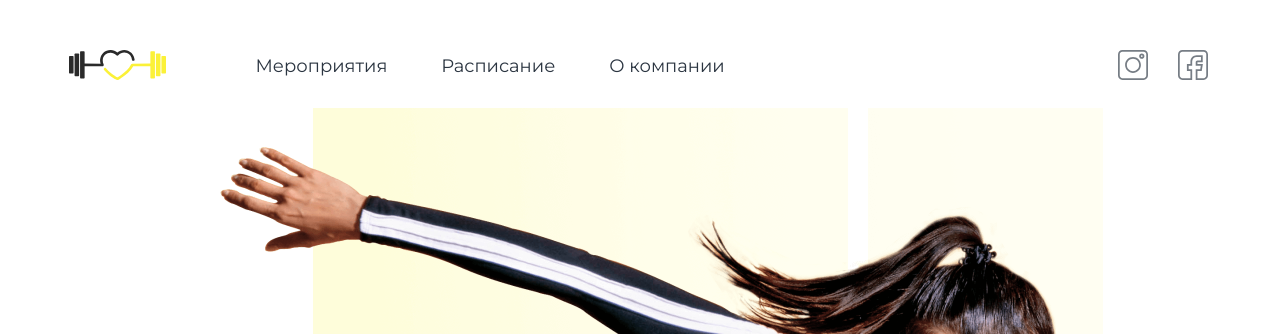
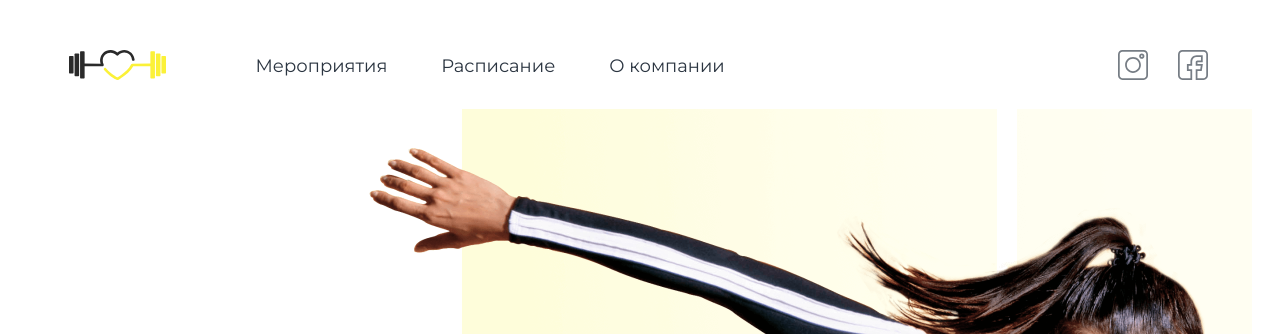
Before and after one commit to Mullagaliyev/health-diploma, a plain HTML site: page index.html in a window 1280 px wide. Shown: the top 334 px of the page. Drawn offline with Linux system fonts and the light colour scheme; files whose address does not match are found by name.

Commit message:
Clear @media(1500px)

```diff
--- a/css/style.css
+++ b/css/style.css
@@ -957,16 +957,6 @@
 
 /* Responsive */
 
-@media (max-width: 1500px){
-	.main-img img{
-		left: -7%;
-		top: 50%;
-		transform: translate(-50%, -50%);
-		object-fit: contain;
-		z-index: 0;
-	}
-}
-
 @media (max-width:1200px) {
 
 
```
